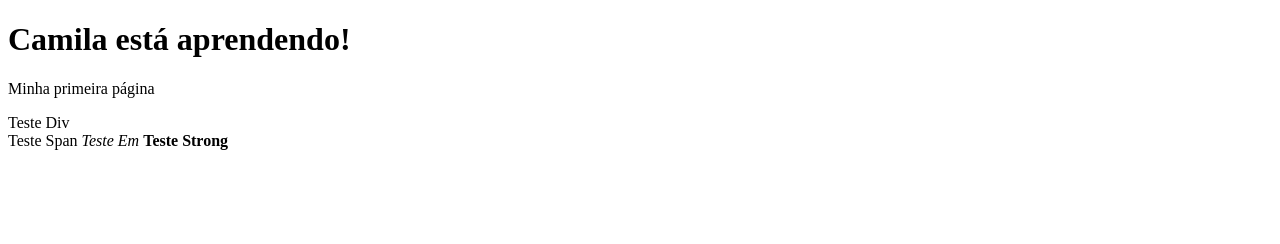
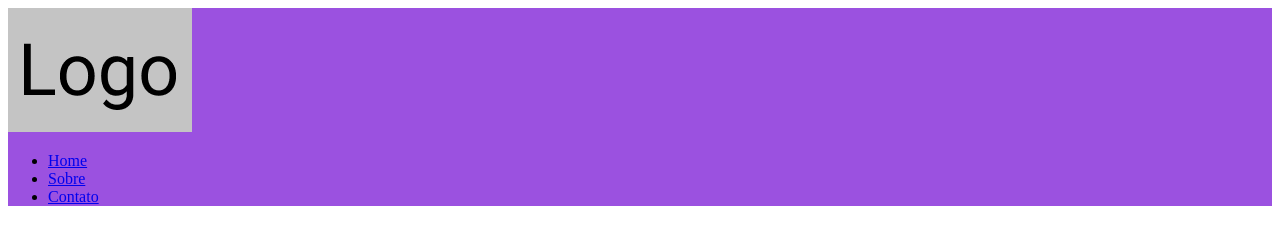
Before and after one commit to camilabalbino/home-page, a plain HTML site: page index.html in a window 1280 px wide. Drawn offline with Linux system fonts and the light colour scheme.

Commit message:
Inicio da construção do header

```diff
--- a/index.html
+++ b/index.html
@@ -3,20 +3,33 @@
     <head>
         <meta charset="utf-8">
         <title>Page Camila</title>
+        <link rel="stylesheet" href="src/style/style.css">
 
     </head>
     <body>
-        <header>
-            <h1>
-                Camila está aprendendo!
-            </h1>
-            <p>Minha primeira página</p>
-            <div>Teste Div</div>
-            <span>Teste Span</span>
-            <em>Teste Em</em>
-            <strong>Teste Strong</strong>
+        <header class="home_header" id="home">
+            <div class="home_header-logo">
+                <img src="src/image/logo.png" alt="Logo"/>
+            </div>
+            <div class="home_header-menu">
+                <ul>
+                    <li><a href="#">Home</a></li>
+                    <li><a href="#">Sobre</a></li>
+                    <li><a href="#">Contato</a></li>
+                </ul>
+            </div>
 
         </header>
+
+
+
+
+
+
+
+
+
+
         <main></main>
         <footer></footer>
     </body>
--- /dev/null
+++ b/src/style/style.css
@@ -0,0 +1,3 @@
+.home_header {
+    background-color: #9B51E0;
+}
```
Also changed, not shown: src/image/logo.png (added).
